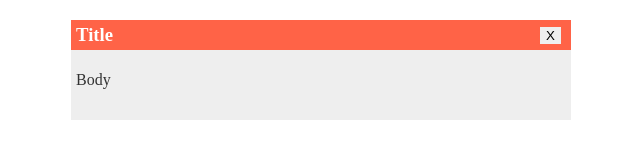
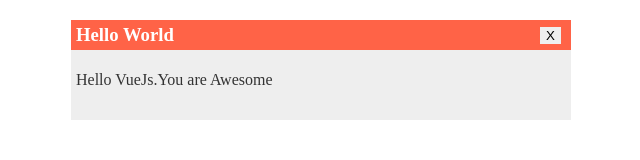
Before and after one commit to rashmimalpande/Vue-Message-Component, a plain HTML site: page index.html in a window 1280 px wide. Shown: the whole page, without its empty margins (319-959 px from the left). Drawn offline with nearby package versions, Linux system fonts and the light colour scheme.

Commit message:
add title & body dynamically

```diff
--- a/app.js
+++ b/app.js
@@ -1,13 +1,15 @@
 Vue.component('message', {
+    props: ['title', 'body'],
+
     template: `
 
         <div class="message">
             <div class="title">
-                <h3>Title</h3>
+                <h3>{{title}}</h3>
                 <button class="close">X</button>
             </div>
             <div class="body">
-                <p>Body</p>
+                <p>{{body}}</p>
             </div>
         </div>
 
--- a/index.html
+++ b/index.html
@@ -10,7 +10,7 @@
 
     <body>
         <div id="app">
-           <message></message>
+           <message title="Hello World" body="Hello VueJs.You are Awesome"></message>
         </div>
 
         <script src="https://unpkg.com/vue/dist/vue.js"></script>
```
